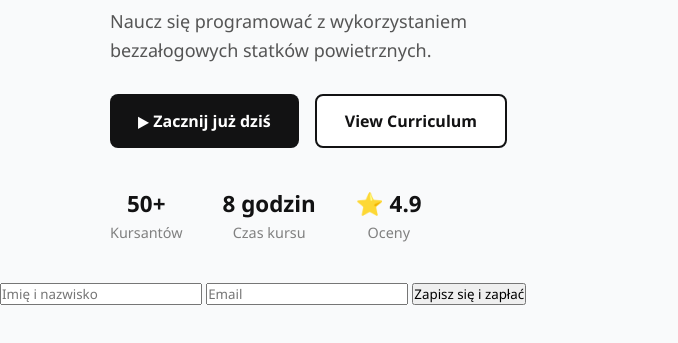
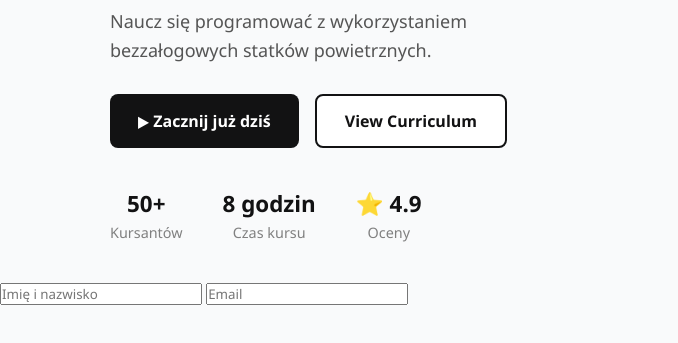
Before and after one commit to stqchv/Code-nFly-website, a website: page public/index.html in a window 1280 px wide. Shown: the part 441-784 px from the top of the page, without its empty margins (0-678 px from the left). Drawn offline with Linux system fonts and the light colour scheme.

Commit message:
pierwszy commit frontu

```diff
--- a/public/index.html
+++ b/public/index.html
@@ -32,7 +32,7 @@
   <form id="signup-form">
     <input type="text" name="name" placeholder="Imię i nazwisko" required>
     <input type="email" name="email" placeholder="Email" required>
-    <button type="submit">Zapisz się i zapłać</button>
+    <!-- <button type="submit">Zapisz się i zapłać</button> -->
   </form>
 
   <script>
```
